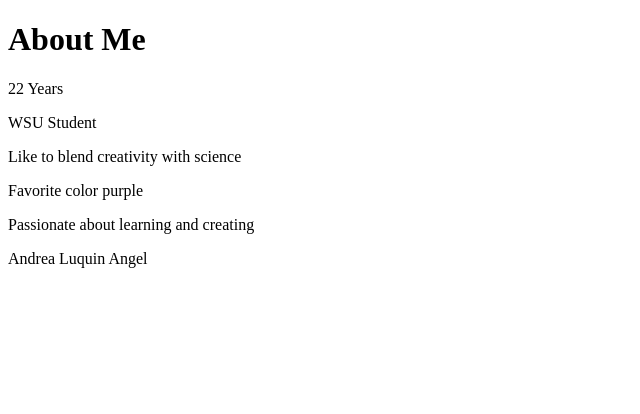
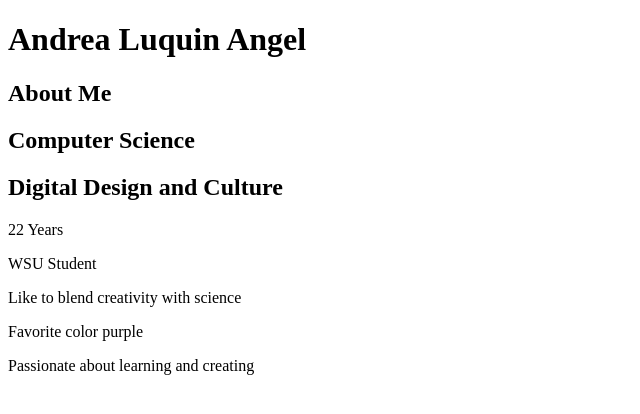
Before and after one commit to andrealuquin/WebPortfolioJournal, a plain HTML site: page homepage.html in a window 1280 px wide. Shown: the whole page, without its empty margins (0-640 px from the left). Drawn offline with Linux system fonts and the light colour scheme.

Commit message:
added degrees

```diff
--- a/homepage.html
+++ b/homepage.html
@@ -1,5 +1,5 @@
 <!DOCTYPE html>
-<html>
+<html lang="en-US">
 <head>
     <meta charset= "utf-8" />
     <meta name = "keywords" content = "notebook, journal" />
@@ -9,14 +9,17 @@
     <link rel = "stylesheet" type= "text/css" href = "style.css" />
 </head>
 <body>
-<h1>About Me</h1>
+<h1> Andrea Luquin Angel</h1>
+<h2>About Me</h2>
 <!--Turn into list later-->
+<h2>Computer Science</h2>
+<h2>Digital Design and Culture</h2>
 <p>22 Years</p>
 <p>WSU Student</p>
 <p>Like to blend creativity with science</p>
 <p>Favorite color purple</p>
 <p>Passionate about learning and creating</p>
-    Andrea Luquin Angel
+
     <script language = "JavaScript">
         alert("This is a journal website")
     </script>
```
